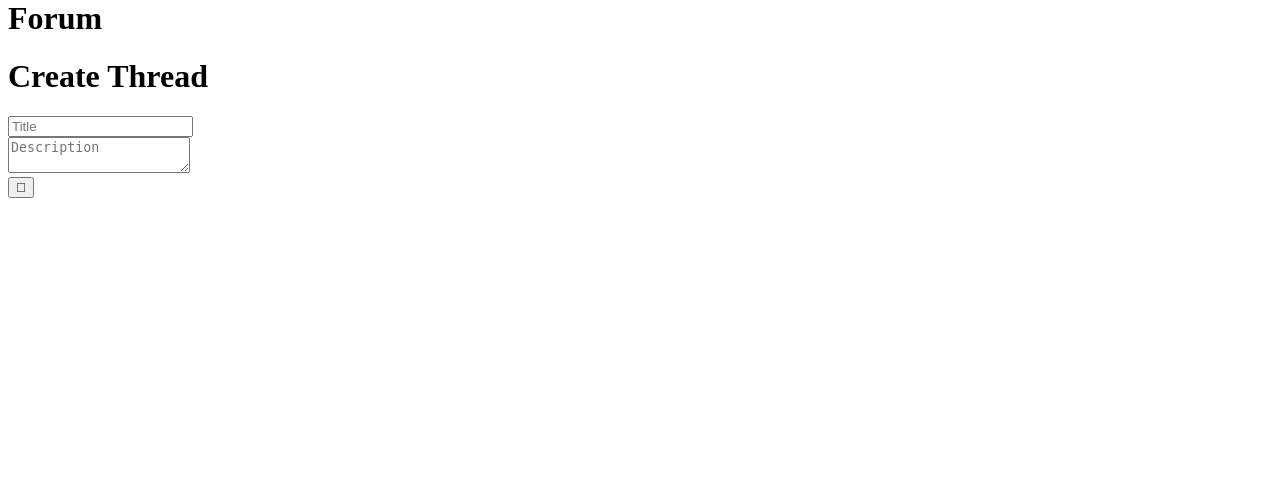
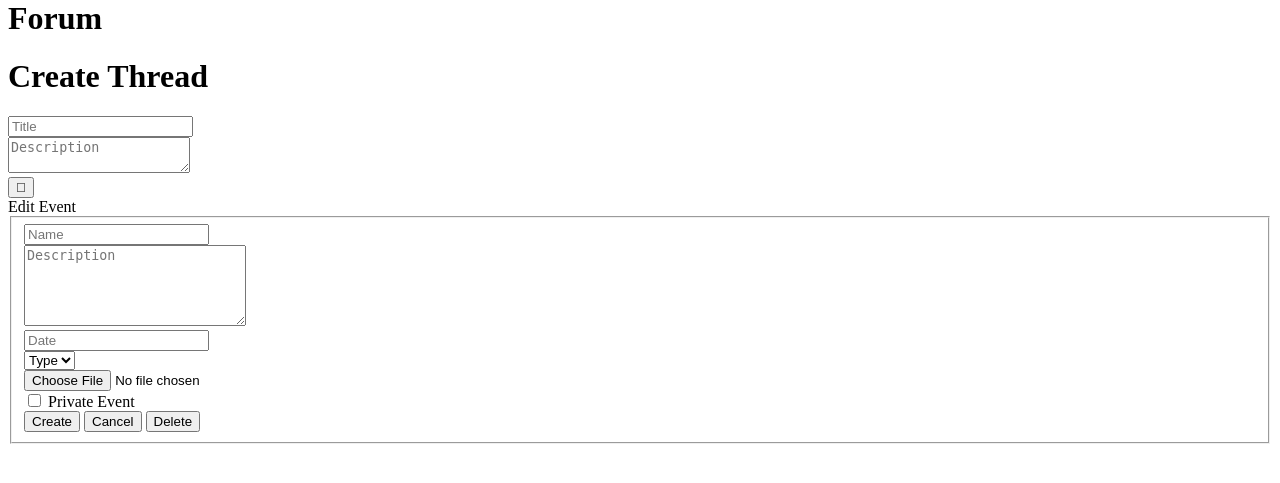
Before and after one commit to Sk0ut/LTW-Proj, a PHP site: template application/views/event_form.php in a window 1280 px wide. Shown: the part 159-642 px from the top of the page. Run offline with PHP 8.4, Linux system fonts and the light colour scheme; the template is opened without the code that fills it, so the values that code supplies are empty.

Commit message:
Working on edit event

```diff
--- a/application/controllers/eventCtrl.php
+++ b/application/controllers/eventCtrl.php
@@ -187,7 +187,7 @@
 
         foreach($users as $row) {
             if($row->getId() == $user->getId()){
-                ThreadDAO::createThread($user->getId(), $params['eventId'], $params['title'], $params['description']);
+                ThreadDAO::createThread($params['eventId'], $user->getId(), $params['title'], $params['description']);
                 $this->printResponse($key, $created_thread);
                 return;
             }
--- a/application/views/event_form.php
+++ b/application/views/event_form.php
@@ -18,7 +18,7 @@
                                 <i id="regStatus"class="fa fa-ban"> Unregistered</i>
                 <?php       }
                         } else { ?>
-                                <i id="editEvent"class="fa fa-pencil"> Edit</i>
+                                <i id="editBtnEvent"class="fa fa-pencil"> Edit</i>
                 <?php
                         }
                     }
@@ -113,5 +113,55 @@
     </div>
 </div>
 
+<!-- Edit Event -->
+<div id="editEvent" class="modal">
+    <div class="modal-form v-align h-align">
+        <form id="editEventForm">
+            <header class="logo">Edit Event</header>
+            <fieldset>
+                <div class="input-box">
+                <input type="text" name="name" id="name" class="input-text" autocomplete="off" placeholder="Name" value="<?php echo $event->getName(); ?>"/>
+                </div>
+
+                <div class="input-box">
+                <textarea name="description" rows="5" cols="25" id="description" class="input-text" autocomplete="off" placeholder="Description" value="<?php echo $event->getDescription(); ?>"></textarea>
+                </div>
+
+                <div class="input-box">
+                <input type="text" name="date" id="datepicker" class="input-text" autocomplete="off" placeholder="Date" value="<?php echo $event->getDate(); ?>"/>
+                </div>
+
+                <div class="input-box">
+                    <select name="type" id="type" class="input-text" autocomplete="off" placeholder="Type">
+                        <option value="" disabled selected hidden>Type</option>
+                        <?php foreach($eventTypes as $eventType) { ?>
+                            <option value="<?php echo $eventType['id']; ?>"><?php echo $eventType['type']; ?></option>
+                        <?php }?>
+                    </select>
+                </div>
+
+                <div class="input-box">
+                    <input type="file" name="image" id="image" class="input-file" placeholder="Image">
+                </div>
+
+                <div class="label-input">
+                <?php if($event->getPrivate() == 0) { ?>
+                        <input type="checkbox" id="private" name="private" check="check">
+                <?php } else { ?>
+                        <input type="checkbox" id="private" name="private">
+                <?php } ?>
+                    <label for="private">Private Event</label>
+                </div>
+
+                <div class="buttons-box">
+                    <input id="createButton" type="submit" class="submit-button" value="Create" />
+                    <input id="cancelButton" type="button" class="submit-button" value="Cancel" />
+                    <input id="deleteButton" type="submit" class="submit-button" value="Delete" />
+                </div>
+            </fieldset>
+        </form>
+    </div>
+</div>
+
 <script src="js/jquery-1.11.3.min.js" type="text/javascript"></script>
 <script src="js/event.js" type="text/javascript"></script>
--- a/application/views/shared/navbar_user.php
+++ b/application/views/shared/navbar_user.php
@@ -9,7 +9,7 @@
             <li class="navbar-item"><a class="fa fa-inbox" href="#invites" title="Invites"></a></li>
             <li class="navbar-item"><a class="fa fa-user" href="#" title="Profile"></a>
                 <ul class="navbar-subitems">
-                    <li id="configButton" class="navbar-subitem"><span><i class="fa fa-spin fa-gear"></i> Config</span></li>
+                    <li id="configButton" class="navbar-subitem"><a><span><i class="fa fa-spin fa-gear"></i> Config</span></a></li>
                     <li class="navbar-subitem"><a href="?url=login/validateLogout"><span><i class="fa fa-lock"></i> Logout</span></a></li>
                 </ul>
             </li>
--- a/public/js/event.js
+++ b/public/js/event.js
@@ -13,7 +13,20 @@
     $('.navbar-item').mouseover(openDropdownMenu);
     $('#regStatus').click(changeRegisterStatus);
     $('#thread-create').submit(threadCreate);
+    $("#editBtnEvent").click(openEditEvent);
     $('.commentForm').submit(postComment);
+}
+
+/**
+ * Open the edit event modal box
+ * @param event event of the click
+ */
+function openEditEvent(event) {
+    $("#editEvent").fadeIn(300);
+
+    $("#cancelButton").click(function() {
+        $("#editEvent").fadeOut(200);
+    });
 }
 
 /**
```
Also changed, not shown: application/views/userpage_form.php (indentation only), db/events.db.
